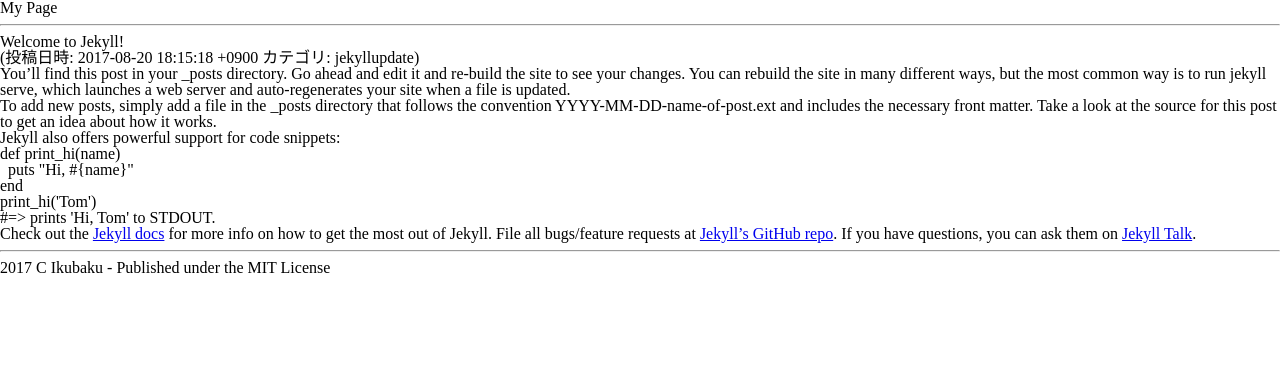
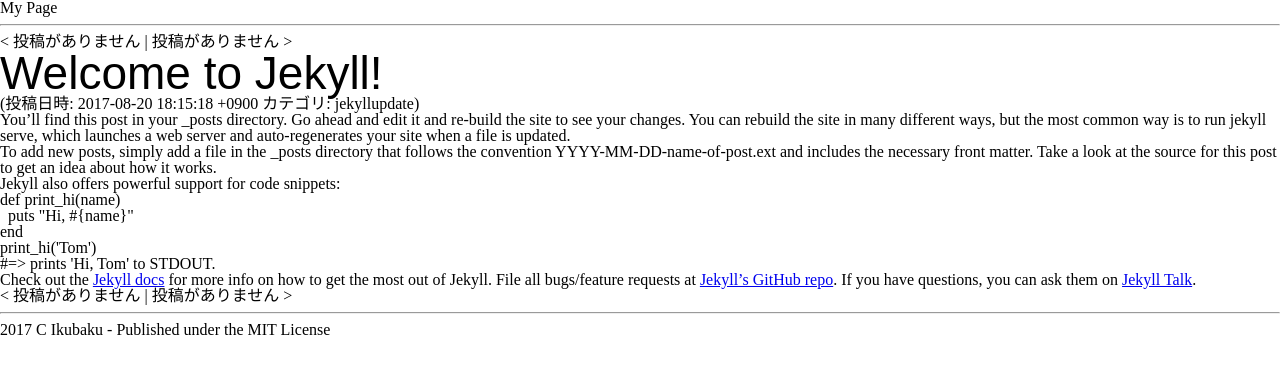
Before and after one commit to H-Teramura/H-Teramura.github.io, a Jekyll site: the page built from _posts/2017-08-20-welcome-to-jekyll.markdown, in a window 1280 px wide. Shown: the top 374 px of the page. Built offline with Jekyll 4.4.1, drawn with Linux system fonts in a browser that asks for light colours.

Commit message:
Add post navigator. Add _base.scss

```diff
--- a/_config.yml
+++ b/_config.yml
@@ -28,6 +28,9 @@
 name: "My Page"
 # IP infomation(such as copy-right notice)
 ip_info: "2017 C Ikubaku - Published under the MIT License"
+# Texts shown on the post navigator when there is no next/previous post available
+previous_noentry: "投稿がありません"
+next_noentry: "投稿がありません"
 
 # Front Matter defaults
 defaults:
--- a/_layouts/posts.html
+++ b/_layouts/posts.html
@@ -4,11 +4,38 @@
 
   <body>
     {% include header.html %}
+
+    <div class="post_navigator">
+      {% if page.previous %}
+      <a class="post_previous_enabled" href="{{ page.previous.path }}">&lt; {{ page.previous.title }} |</a>
+      {% else %}
+      <span class="post_previous_disabled">&lt; {{ site.previous_noentry }} |</span>
+      {% endif %}
+      {% if page.next %}
+      <a class="post_next_enabled" href="{{ page.next.path }}">{{ page.next.title }} &gt;</a>
+      {% else %}
+      <span class="post_next_disabled">{{ site.next_noentry }} &gt;</span>
+      {% endif %}
+    </div>
+
     <span class="post_title"><h1>{{ page.title }}</h1></span>
     <span class="post_metadata">(投稿日時: {{ page.date }} カテゴリ: {{ page.categories }})</span>
 
     {{ content }}
 
+    <div class="post_navigator">
+      {% if page.previous %}
+      <a class="post_previous_enabled" href="{{ page.previous.path }}">&lt; {{ page.previous.title }} |</a>
+      {% else %}
+      <span class="post_previous_disabled">&lt; {{ site.previous_noentry }} |</span>
+      {% endif %}
+      {% if page.next %}
+      <a class="post_next_enabled" href="{{ page.next.path }}">{{ page.next.title }} &gt;</a>
+      {% else %}
+      <span class="post_next_disabled">{{ site.next_noentry }} &gt;</span>
+      {% endif %}
+    </div>
+
     {% include footer.html %}
   </body>
 </html>
--- /dev/null
+++ b/_sass/_base.scss
@@ -0,0 +1,14 @@
+// Stylesheet for tags
+h1, h2, h3 {
+    font-style: bold;
+    font-family: Arial, Helvertica, sans-serif;
+}
+h1 {
+    font-size: 46px;
+}
+h2 {
+    font-size: 36px;
+}
+h3 {
+    font-size: 24px;
+}
--- a/css/main.scss
+++ b/css/main.scss
@@ -49,3 +49,5 @@
     border-collapse: collapse;
     border-spacing: 0;
 }
+
+@import "base"
```
Also changed, not shown: blog/index.html (+16 -0 lines), 1 other file.
